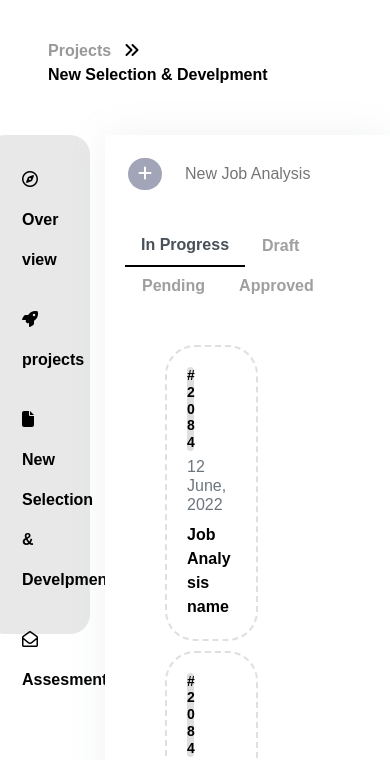
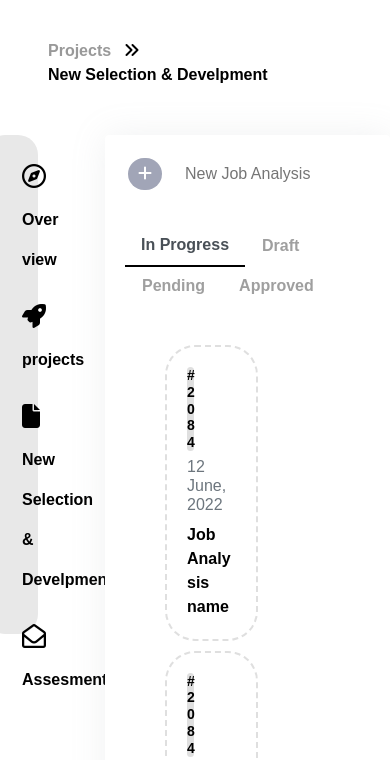
Before and after one commit to hind27/Project-task, a plain HTML site: page index.html in a window 390 px wide. Shown: the part 75-835 px from the top of the page. Drawn offline with nearby package versions, Linux system fonts and the light colour scheme.

Commit message:
update two

```diff
--- a/style.css
+++ b/style.css
@@ -229,6 +229,13 @@ a:focus {
 @media only screen and (max-width: 991.5px) {
 
 
+.sidebar {
+    width: 50%;}
+.sidebar li a i {
+     justify-content: center;
+    font-size :24px
+}
+
 }
 
 
```
